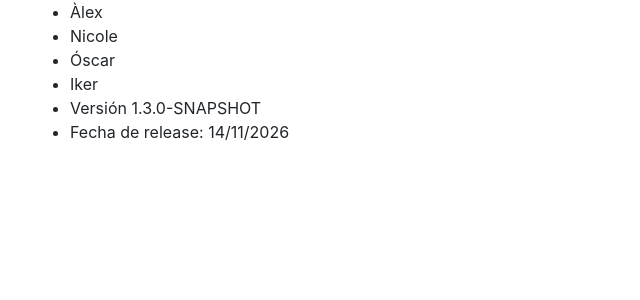
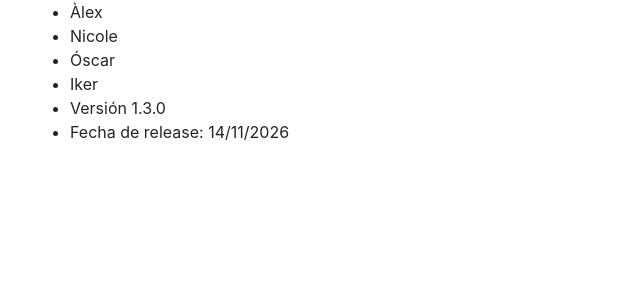
Before and after one commit to almofa/todolist-equipo-10, a Spring Boot app: page /about in a window 1280 px wide. Shown: the part 136-436 px from the top of the page, without its empty margins (0-640 px from the left). Run offline with Spring Boot 4, Linux system fonts and the light colour scheme.

Commit message:
Preparar release 1.3.0

```diff
--- a/src/main/resources/templates/about.html
+++ b/src/main/resources/templates/about.html
@@ -14,7 +14,7 @@
             <li>Nicole</li>
             <li>Óscar</li>
             <li>Iker</li>
-            <li>Versión 1.3.0-SNAPSHOT</li>
+            <li>Versión 1.3.0</li>
             <li>Fecha de release: 14/11/2026</li>
 
         </ul>
```
